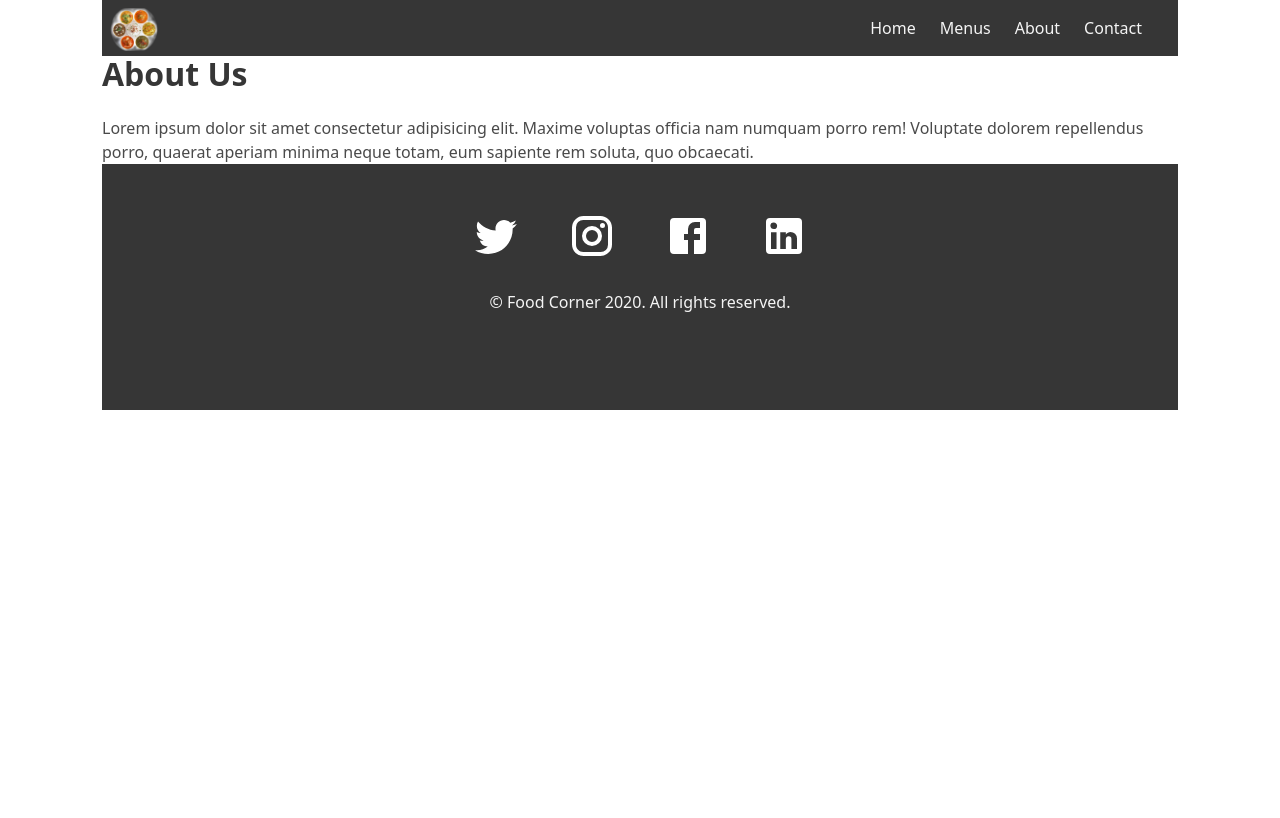
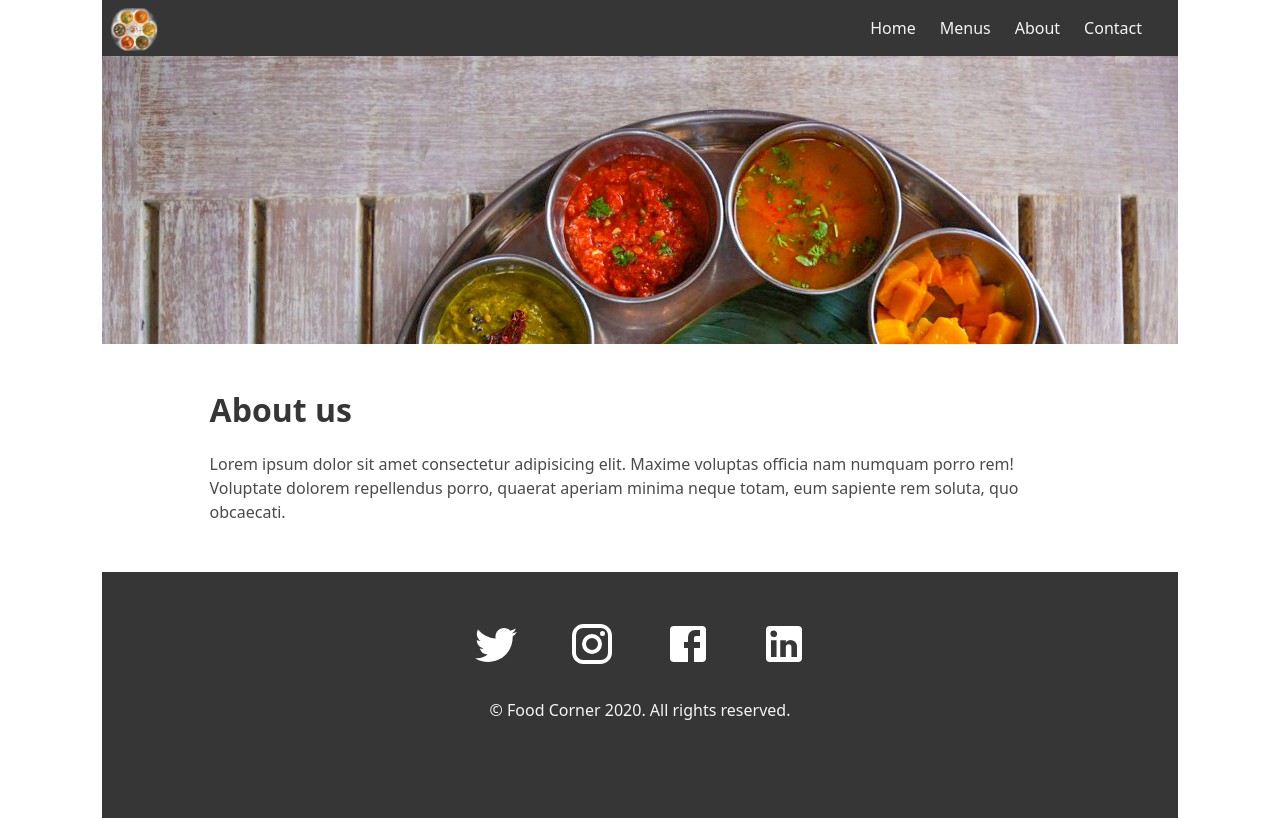
Before and after one commit to Mt-Lampert/30React_-_01__food_corner, a React (Vite) app: page /about in a window 1280 px wide. Built offline with nearby package versions, Linux system fonts and the light colour scheme.

Commit message:
w: formatting About Page

```diff
--- a/src/pages/About.jsx
+++ b/src/pages/About.jsx
@@ -1,9 +1,15 @@
+import "./About.scss"
+
 function About(props) {
   return (
     <div className="about-page" data-testid="about">
-      <div className="top" data-testid="top"></div>
+      <div className="top hero is-medium is-info" data-testid="top">
+        <div className="hero-body">
+        </div>
+      </div>
       <div className="bottom" data-testid="bottom">
-        <h1 className="title">About Us</h1>
+        {/* <h1 className="title">About Us</h1> */}
+        <h1 className="title">About us</h1>
         <p>
           Lorem ipsum dolor sit amet consectetur adipisicing elit. Maxime
           voluptas officia nam numquam porro rem! Voluptate dolorem repellendus
--- /dev/null
+++ b/src/pages/About.scss
@@ -0,0 +1,19 @@
+.about-page {
+  .top {
+    background-image: url("../assets/masala.jpg");
+    background-position-y: -40%;
+    background-position-x: center;
+
+    @media screen and (min-width: 800px) {
+      background-position: top left;
+    }
+  }
+
+  .bottom {
+    // width: 70%;
+    padding-top: 3em;
+    padding-bottom: 3em;
+    padding-left: 10%;
+    padding-right: 10%;
+  }
+}
```
